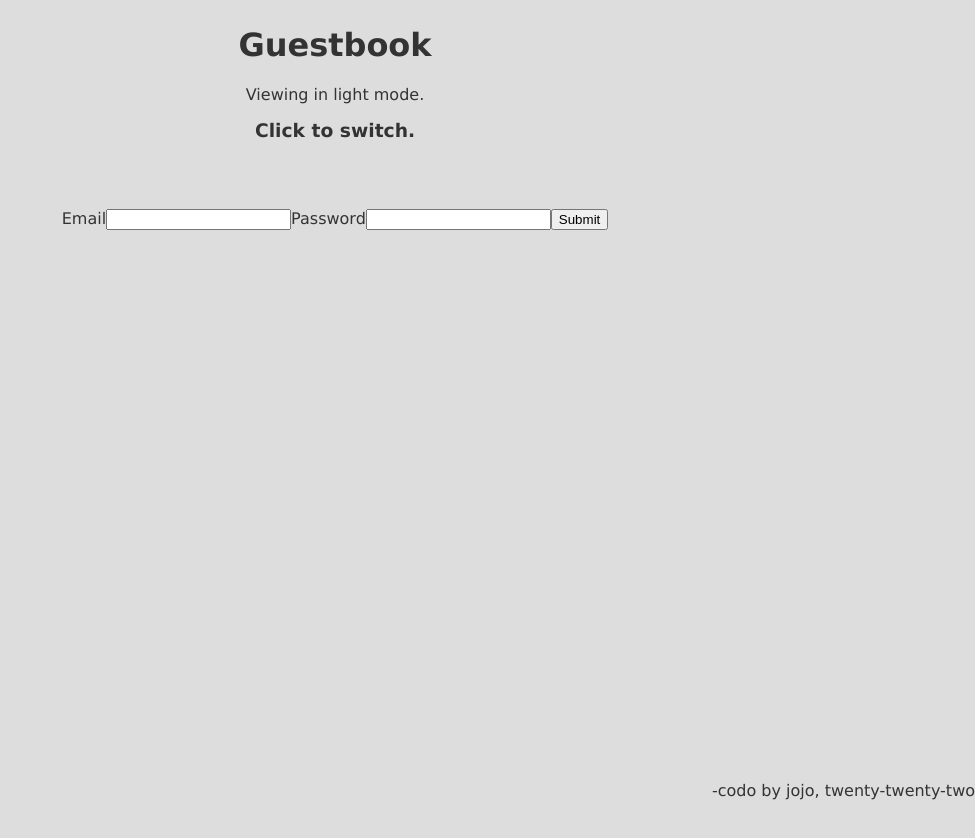
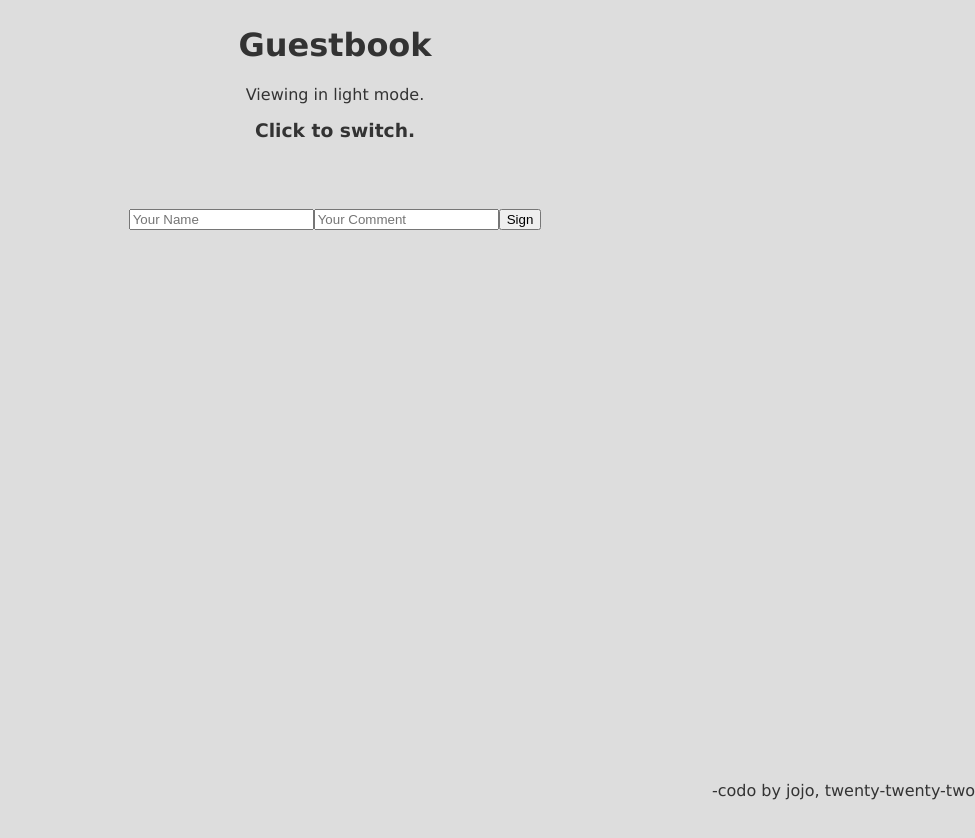
Before and after one commit to jlaurentpdx/guestbook-auth, a React app: page / in a window 1280 px wide. Before the commit this address led to /login. Shown: the top 838 px of the page, without its empty margins (305-1280 px from the left). Built offline with nearby package versions, Linux system fonts and the light colour scheme.

Commit message:
PrivateRoute functional

```diff
--- a/src/utils/PrivateRoute.jsx
+++ b/src/utils/PrivateRoute.jsx
@@ -1,7 +1,8 @@
 import { Route, Redirect } from 'react-router-dom';
+import { useUser } from '../context/UserContext';
 
 export default function PrivateRoute({ children, ...rest }) {
-  const user = false;
+  const user = useUser();
   return (
     <Route
       {...rest}
--- a/src/views/Login/Login.jsx
+++ b/src/views/Login/Login.jsx
@@ -1,10 +1,24 @@
 import { useState } from 'react';
+import { useLocation, useHistory } from 'react-router-dom';
 import { useUser } from '../../context/UserContext';
 
 export default function Login() {
+  const location = useLocation();
+  const history = useHistory();
   const { login } = useUser();
   const [email, setEmail] = useState('');
   const [password, setPassword] = useState('');
+  const [error, setError] = useState(null);
+
+  const { from } = location.state || { from: { pathname: '/' } };
+
+  const handleLogin = (e) => {
+    e.preventDefault();
+    const loginSuccessful = login(email, password);
+
+    if (!loginSuccessful) setError('login failed');
+    else history.push(from.pathname);
+  };
 
   return (
     <form>
@@ -24,14 +38,8 @@ export default function Login() {
         value={password}
         onChange={(e) => setPassword(e.target.value)}
       />
-      <button
-        onClick={(e) => {
-          e.preventDefault();
-          login(email, password);
-        }}
-      >
-        Submit
-      </button>
+      <button onClick={handleLogin}>Submit</button>
+      {error && <p>{error}</p>}
     </form>
   );
 }
```
